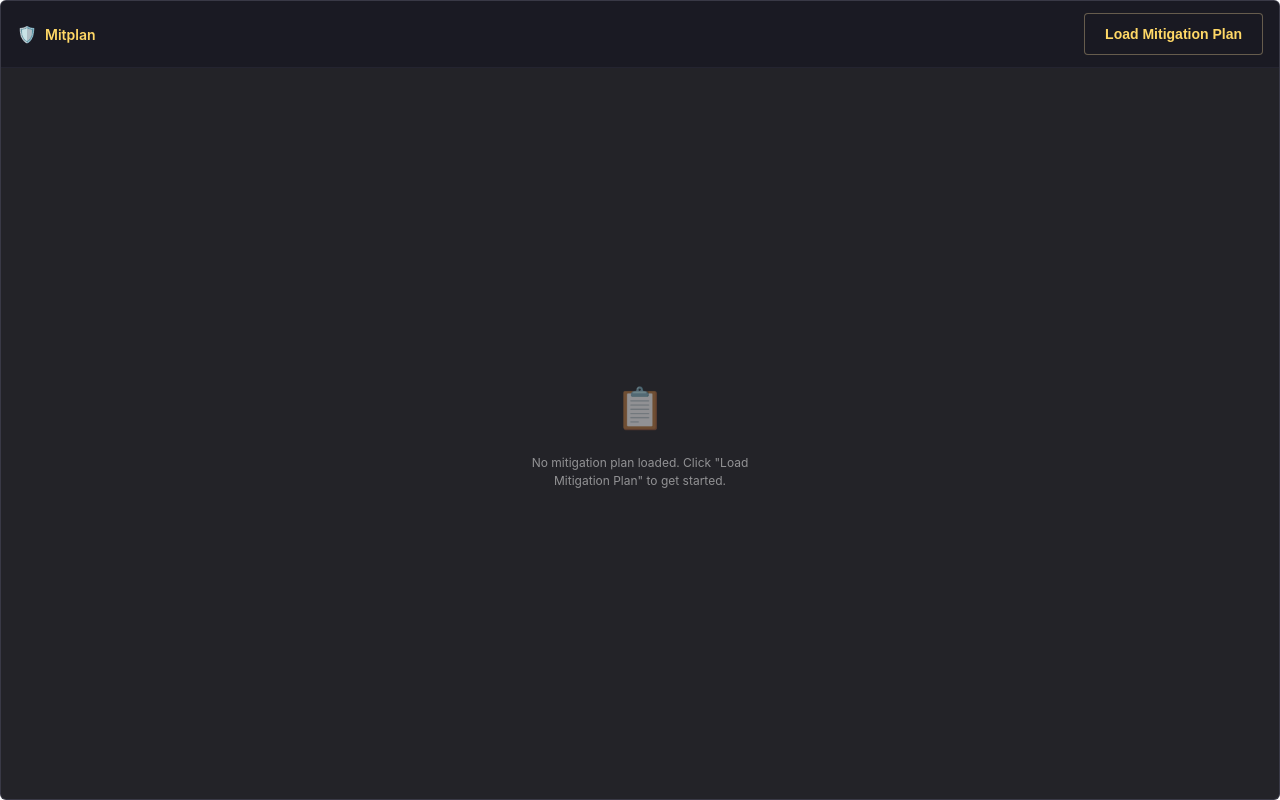
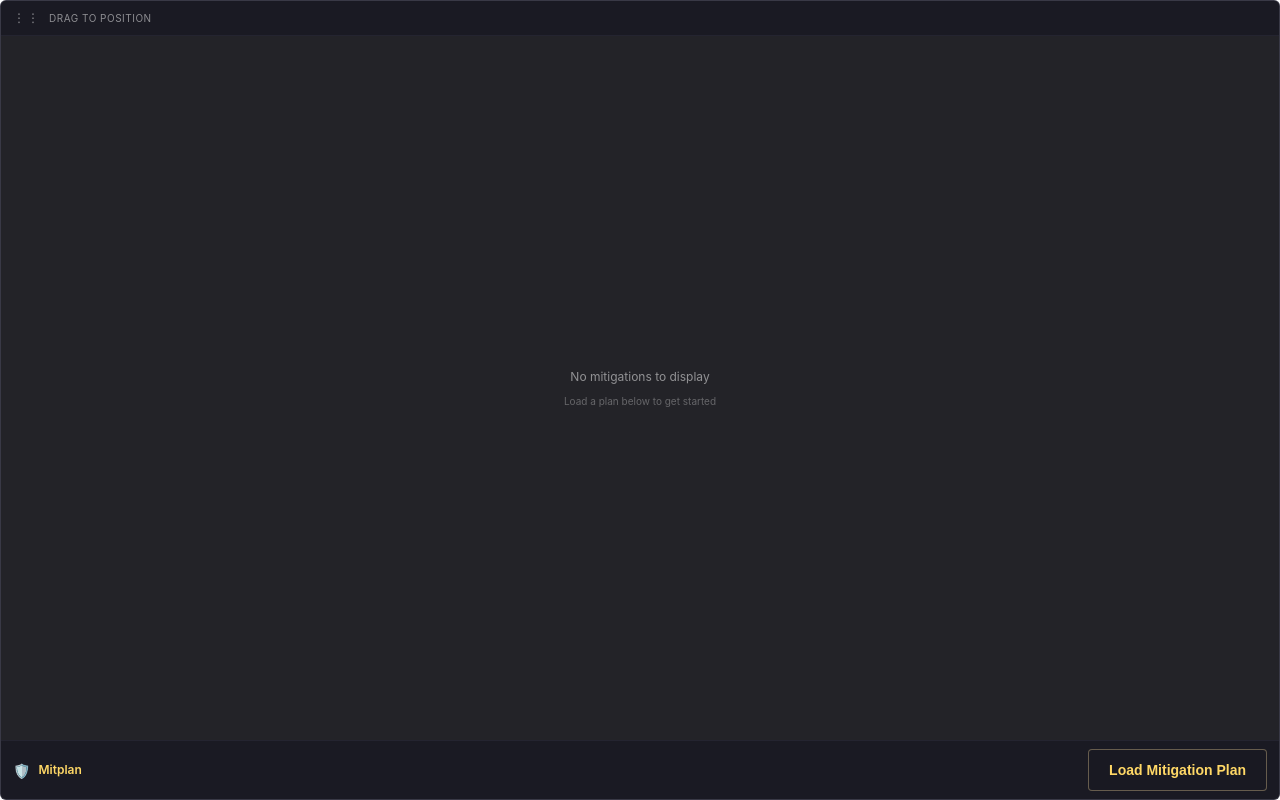
Before and after one commit to cjennison/mitplan, a React (Vite) app: page / in a window 1280 px wide. Built offline with nearby package versions, Linux system fonts and the light colour scheme.

Commit message:
restructure for lock overlay

```diff
--- a/src/App.jsx
+++ b/src/App.jsx
@@ -8,11 +8,12 @@ import styles from './App.module.css';
 /**
  * Main Mitplan Application Component
  *
- * Handles:
- * - Plan loading via Base64 input
- * - Plan validation and error display
- * - Timeline view rendering
- * - Locked/unlocked overlay mode (controlled by ACT OverlayPlugin)
+ * Layout Design:
+ * - Timeline is always displayed using the clean "locked" style
+ * - When UNLOCKED: drag header at top, timeline in middle, controls at bottom
+ * - When LOCKED: only timeline remains (no header, no controls)
+ *
+ * This ensures the timeline stays where users position it when they lock the overlay.
  */
 const App = () => {
   const [plan, setPlan] = useState(null);
@@ -43,35 +44,27 @@ const App = () => {
    * Handle plan loading from Base64 input
    */
   const handlePlanLoad = useCallback((base64String) => {
-    // Reset previous errors
     setPlanError('');
 
-    // Decode the Base64 string
     const decodeResult = decodePlan(base64String);
-
     if (!decodeResult.success) {
       setPlanError(decodeResult.error);
       return;
     }
 
-    // Validate the plan schema
     const validation = validatePlan(decodeResult.data);
-
     if (!validation.valid) {
       setPlanError(validation.errors.join('. '));
       return;
     }
 
-    // Log warnings if any
     if (validation.warnings.length > 0) {
       console.warn('Plan warnings:', validation.warnings);
     }
 
-    // Log plan summary
     const summary = getPlanSummary(decodeResult.data);
     console.log('Plan loaded:', summary);
 
-    // Set the plan and close dialog
     setPlan(decodeResult.data);
     setDialogOpen(false);
     setPlanError('');
@@ -85,32 +78,62 @@ const App = () => {
     setPlanError('');
   }, []);
 
-  // When locked, show minimal overlay with just the timeline
+  // LOCKED MODE: Timeline stays in exact same position
+  // Invisible spacers replace the header and control bar to maintain layout
   if (isLocked) {
     return (
       <div className={styles.appLocked}>
-        {/* Minimal Timeline View - only upcoming mitigations */}
-        {plan && (
-          <TimelineView
-            plan={plan}
-            currentTime={0}
-            windowSeconds={30}
-            isLocked={true}
-          />
+        {/* Invisible spacer - same height as drag header */}
+        <div className={styles.lockedHeaderSpacer} />
+
+        {/* Timeline in same position as unlocked */}
+        {plan ? (
+          <TimelineView plan={plan} currentTime={0} windowSeconds={30} isLocked={true} />
+        ) : (
+          <div className={styles.lockedEmpty}>No plan loaded</div>
         )}
+
+        {/* Invisible spacer - same height as control bar */}
+        <div className={styles.lockedControlSpacer} />
       </div>
     );
   }
 
+  // UNLOCKED MODE: Drag header at top, timeline in middle, controls at bottom
   return (
     <div className={styles.app}>
-      {/* Top Bar */}
-      <div className={styles.topBar}>
-        <div className={styles.title}>
-          <span className={styles.logo}>🛡️</span>
-          <span>Mitplan</span>
+      {/* Drag Handle Header - helps users position the overlay */}
+      <div className={styles.dragHeader}>
+        <span className={styles.dragIcon}>⋮⋮</span>
+        <span className={styles.dragText}>Drag to position</span>
       </div>
 
+      {/* Timeline Area - uses the clean locked style */}
+      <div className={styles.timelineArea}>
+        {plan ? (
+          <TimelineView plan={plan} currentTime={0} windowSeconds={30} isLocked={true} />
+        ) : (
+          <div className={styles.emptyTimeline}>
+            <p>No mitigations to display</p>
+            <p className={styles.emptyHint}>Load a plan below to get started</p>
+          </div>
+        )}
+      </div>
+
+      {/* Control Bar - at the bottom */}
+      <div className={styles.controlBar}>
+        <div className={styles.controlInfo}>
+          <span className={styles.logo}>🛡️</span>
+          <span className={styles.title}>Mitplan</span>
+          {plan && <span className={styles.planStatus}>• {plan.fightName || 'Plan loaded'}</span>}
+        </div>
+
+        <div className={styles.controlActions}>
+          {plan && (
+            <button className={styles.clearButton} onClick={handleClearPlan}>
+              Clear
+            </button>
+          )}
           <PlanInput
             open={dialogOpen}
             onOpenChange={setDialogOpen}
@@ -118,36 +141,6 @@ const App = () => {
             error={planError}
           />
         </div>
-
-      {/* Main Content */}
-      <div className={styles.content}>
-        {!plan ? (
-          // Empty State
-          <div className={styles.emptyState}>
-            <div className={styles.emptyIcon}>📋</div>
-            <p className={styles.emptyText}>
-              No mitigation plan loaded. Click "Load Mitigation Plan" to get started.
-            </p>
-          </div>
-        ) : (
-          // Plan Loaded State
-          <div className={styles.planLoaded}>
-            {/* Status Bar */}
-            <div className={styles.statusBar}>
-              <span className={styles.statusText}>
-                ✓ Plan loaded: {plan.fightName || 'Unknown Fight'}
-              </span>
-              <button className={styles.clearButton} onClick={handleClearPlan}>
-                Clear
-              </button>
-            </div>
-
-            {/* Timeline View */}
-            <div className={styles.timelineContainer}>
-              <TimelineView plan={plan} currentTime={0} windowSeconds={30} isLocked={false} />
-            </div>
-          </div>
-        )}
       </div>
     </div>
   );
--- a/src/App.module.css
+++ b/src/App.module.css
@@ -1,4 +1,12 @@
-/* App Container Styles */
+/* ═══════════════════════════════════════════════════════════════
+   APP CONTAINER STYLES
+
+   Layout Design:
+   - UNLOCKED: Drag header (top) → Timeline (middle) → Controls (bottom)
+   - LOCKED: Only timeline, transparent background
+
+   This ensures the timeline stays where users position it.
+   ═══════════════════════════════════════════════════════════════ */
 
 .app {
   display: flex;
@@ -11,93 +19,143 @@
   overflow: hidden;
 }
 
-/* Locked Mode - Minimal, Transparent Overlay
-   Activated by ACT OverlayPlugin "Lock overlay" checkbox */
+/* ═══════════════════════════════════════════════════════════════
+   LOCKED MODE - Minimal, Transparent Overlay
+   Activated by ACT OverlayPlugin "Lock overlay" checkbox
+   ═══════════════════════════════════════════════════════════════ */
+
 .appLocked {
-  position: relative;
+  display: flex;
+  flex-direction: column;
   height: 100%;
   width: 100%;
   background: transparent;
+  border-left: 1px solid transparent; /* Match .app border to prevent 1px shift */
   pointer-events: none;
 }
 
-/* Top Bar */
-.topBar {
-  display: flex;
-  justify-content: space-between;
-  align-items: center;
-  padding: var(--space-3) var(--space-4);
-  background: var(--color-bg-secondary);
-  border-bottom: 1px solid var(--color-border-subtle);
+.lockedEmpty {
+  color: rgba(255, 255, 255, 0.3);
+  font-size: var(--font-size-sm);
+  padding: var(--space-2);
 }
 
-.title {
+/* Invisible spacers to maintain timeline position when locked */
+.lockedHeaderSpacer {
+  /* Same height as .dragHeader: padding-top + padding-bottom + line height */
+  height: calc(var(--space-2) + var(--space-2) + 1.25em);
+  flex-shrink: 0;
+}
+
+.lockedControlSpacer {
+  /* Same height as .controlBar: padding-top + padding-bottom + line height */
+  height: calc(var(--space-2) + var(--space-2) + 1.5em);
+  flex-shrink: 0;
+}
+
+/* ═══════════════════════════════════════════════════════════════
+   DRAG HEADER - At top, helps users position the overlay
+   ═══════════════════════════════════════════════════════════════ */
+
+.dragHeader {
   display: flex;
   align-items: center;
   gap: var(--space-2);
-  color: var(--color-text-accent);
-  font-size: var(--font-size-base);
-  font-weight: 600;
+  padding: var(--space-2) var(--space-3);
+  background: var(--color-bg-secondary);
+  border-bottom: 1px solid var(--color-border-subtle);
+  cursor: move;
+  user-select: none;
 }
 
-.logo {
-  font-size: var(--font-size-md);
+.dragIcon {
+  color: var(--color-text-muted);
+  font-size: var(--font-size-sm);
+  letter-spacing: 2px;
 }
 
-/* Main Content Area */
-.content {
+.dragText {
+  color: var(--color-text-muted);
+  font-size: var(--font-size-xs);
+  text-transform: uppercase;
+  letter-spacing: 0.5px;
+}
+
+/* ═══════════════════════════════════════════════════════════════
+   TIMELINE AREA - Middle section, shows the clean locked-style timeline
+   ═══════════════════════════════════════════════════════════════ */
+
+.timelineArea {
   flex: 1;
   overflow: hidden;
-  display: flex;
-  flex-direction: column;
+  background: transparent;
 }
 
-/* Empty State */
-.emptyState {
+.emptyTimeline {
   display: flex;
   flex-direction: column;
   align-items: center;
   justify-content: center;
-  gap: var(--space-4);
+  gap: var(--space-2);
   height: 100%;
-  padding: var(--space-6);
+  padding: var(--space-4);
   text-align: center;
+  color: var(--color-text-muted);
+  font-size: var(--font-size-sm);
 }
 
-.emptyIcon {
-  font-size: 2.5rem;
-  opacity: 0.5;
+.emptyHint {
+  font-size: var(--font-size-xs);
+  opacity: 0.6;
 }
 
-.emptyText {
-  color: var(--color-text-muted);
-  font-size: var(--font-size-sm);
-  max-width: 250px;
-}
+/* ═══════════════════════════════════════════════════════════════
+   CONTROL BAR - At bottom, contains title and actions
+   ═══════════════════════════════════════════════════════════════ */
 
-/* Plan Loaded State */
-.planLoaded {
-  display: flex;
-  flex-direction: column;
-  height: 100%;
-}
-
-/* Status Bar */
-.statusBar {
+.controlBar {
   display: flex;
   justify-content: space-between;
   align-items: center;
-  padding: var(--space-2) var(--space-4);
-  background: rgba(74, 222, 128, 0.1);
-  border-bottom: 1px solid rgba(74, 222, 128, 0.2);
+  padding: var(--space-2) var(--space-3);
+  background: var(--color-bg-secondary);
+  border-top: 1px solid var(--color-border-subtle);
+  gap: var(--space-3);
 }
 
-.statusText {
+.controlInfo {
   display: flex;
   align-items: center;
   gap: var(--space-2);
-  color: var(--color-success);
+  min-width: 0;
+  overflow: hidden;
+}
+
+.logo {
+  font-size: var(--font-size-base);
+  flex-shrink: 0;
+}
+
+.title {
+  color: var(--color-text-accent);
   font-size: var(--font-size-sm);
+  font-weight: 600;
+  white-space: nowrap;
+}
+
+.planStatus {
+  color: var(--color-text-muted);
+  font-size: var(--font-size-xs);
+  white-space: nowrap;
+  overflow: hidden;
+  text-overflow: ellipsis;
+}
+
+.controlActions {
+  display: flex;
+  align-items: center;
+  gap: var(--space-2);
+  flex-shrink: 0;
 }
 
 .clearButton {
@@ -116,9 +174,3 @@
   border-color: rgba(255, 255, 255, 0.3);
   color: var(--color-text-secondary);
 }
-
-/* Timeline Container */
-.timelineContainer {
-  flex: 1;
-  overflow: hidden;
-}
--- a/src/components/timeline/TimelineView.module.css
+++ b/src/components/timeline/TimelineView.module.css
@@ -221,7 +221,8 @@
 }
 
 @keyframes pulseLocked {
-  0%, 100% {
+  0%,
+  100% {
     opacity: 1;
   }
   50% {
```
Lines whose indentation alone changed are shown as unchanged.
